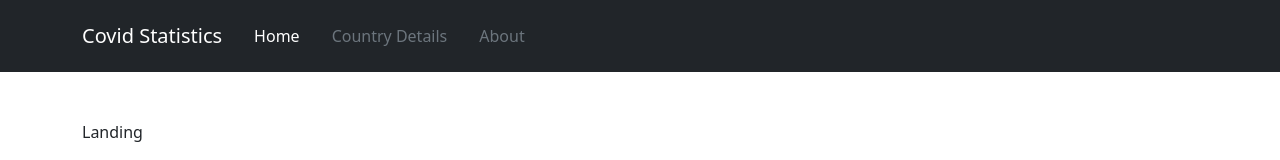
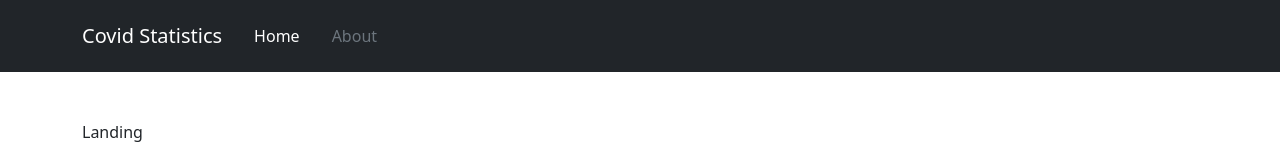
Before and after one commit to makkahwi/nadsoft_assignment, a React (Create React App) app: page / in a window 1280 px wide. Shown: the top 160 px of the page. Built offline with nearby package versions, Linux system fonts and the light colour scheme.

Commit message:
Hide Country Page In Navbar

```diff
--- a/src/Layout/Header/index.jsx
+++ b/src/Layout/Header/index.jsx
@@ -21,7 +21,7 @@ export default function Header() {
 
         <Navbar.Collapse id="basic-navbar-nav">
           <Nav className="me-auto">
-            {routes?.map((route, i) => (
+            {routes?.filter(route => !route.hideInNavbar)?.map((route, i) => (
               <Link key={i} to={route.path} className={`text-decoration-none m-3 ${isCurrent(route) ? "text-white text-underline" : "text-secondary"}`}>
                 {route.name}
               </Link>
--- a/src/Routes/index.jsx
+++ b/src/Routes/index.jsx
@@ -6,7 +6,7 @@ const About = lazy(() => import('../Views/About'))
 
 const routes = [
   { path: '/', exact: true, name: 'Home', element: Landing },
-  { path: '/details', exact: true, name: 'Country Details', element: Country },
+  { path: '/details', exact: true, name: 'Country Details', element: Country, hideInNavbar: true },
   { path: '/about', exact: true, name: 'About', element: About },
 ];
 
```
